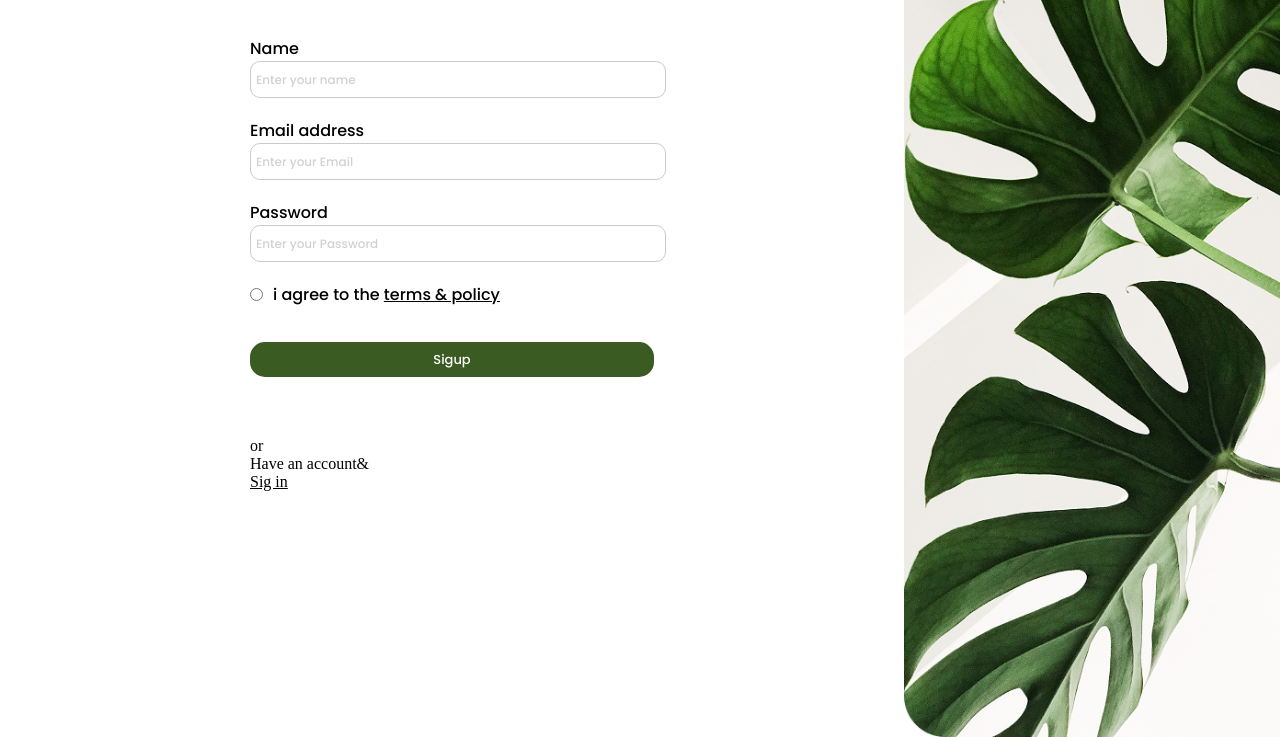
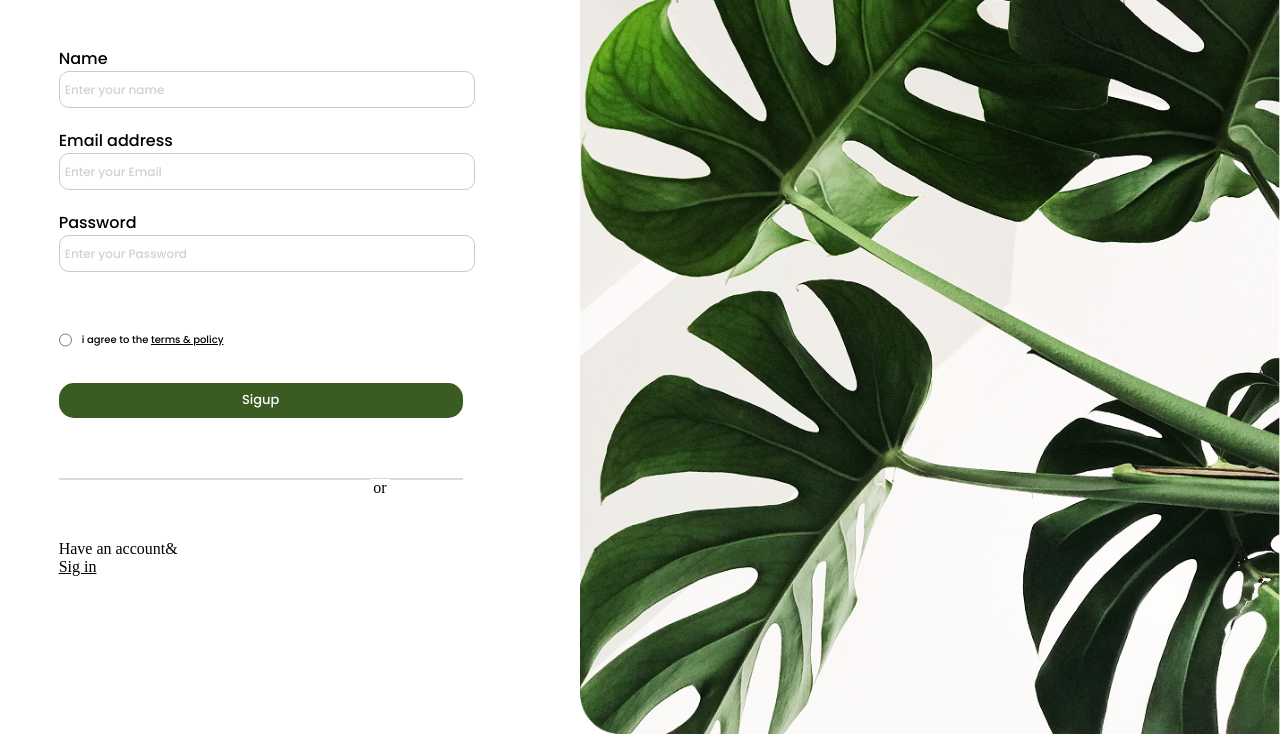
Before and after one commit to Django002/LogIn, a plain HTML site: page index.html in a window 1280 px wide. Shown: the part 221-958 px from the top of the page. Drawn offline with Linux system fonts and the light colour scheme.

Commit message:
Add update

```diff
--- a/index.html
+++ b/index.html
@@ -30,7 +30,13 @@
 
                     <button class="Sigup" type="submit">Sigup</button>
                 </form>
-                <p>or</p>
+
+                <div class="pagargaf_or">
+                    <p >or</p>
+                </div>
+
+
+
                 <div class="button_singin">
 
                 </div>
--- a/style/mai.css
+++ b/style/mai.css
@@ -22,7 +22,8 @@ html {
     display: block;
     width: 404px;
     height: 638px;
-    padding: 160px 250px 160px 250px;
+    margin-top: 202px;
+    margin: auto;
 }
 
 .form_regist{
@@ -33,10 +34,11 @@ html {
 }
 
 .photo{
-    width: 45%;
+    margin-left: auto;
+    width: 700px;
+    height: 955px;
     background-image: url(/LogIn/img/chris-lee-70l1tDAI6rM-unsplash\ 1\ \(1\).png);
-    background-size: cover;
-    margin-left: auto;
+    background-size: 100% 100%;
 }
 
 
@@ -75,8 +77,9 @@ html {
 
 h1{
     font-size: 32px;
-    font-weight: 700;
+    font-weight: 400;
     color: black;
+    font-family: 'Poppins-Medium.ttf';
 }
 
 .input_ label{
@@ -91,19 +94,38 @@ input::placeholder {
 }
 
 .input_text:focus{
-    border: 1px solid rgb(131, 28, 28);
+    border-color: rgba(110, 109, 109, 0.25);
+    outline: 0;
+    box-shadow: 0 0 0 0.2rem rgba(223, 223, 223, 0.25);
 }
 
 .input_radio{
     display: flex;
     gap: 10px;
+    margin-top: 60px;
 }
 
 .input_radio span{
-    font-size: 14;
+    font-size: 10px;
     font-family: 'Poppins-Medium.ttf';
 }
 
 a{
     color: black;
 }
+
+.pagargaf_or{
+    margin-top: 60px;
+    margin-bottom: 60px;
+    border-top: 2px solid rgba(110, 109, 109, 0.25);
+    width: 100%;
+}
+
+.pagargaf_or p{
+    position: absolute;
+    width: 20px;
+    top: 700px;
+    left: 370px;
+    background-color: rgb(255, 255, 255);
+    text-align: center;
+}
```
